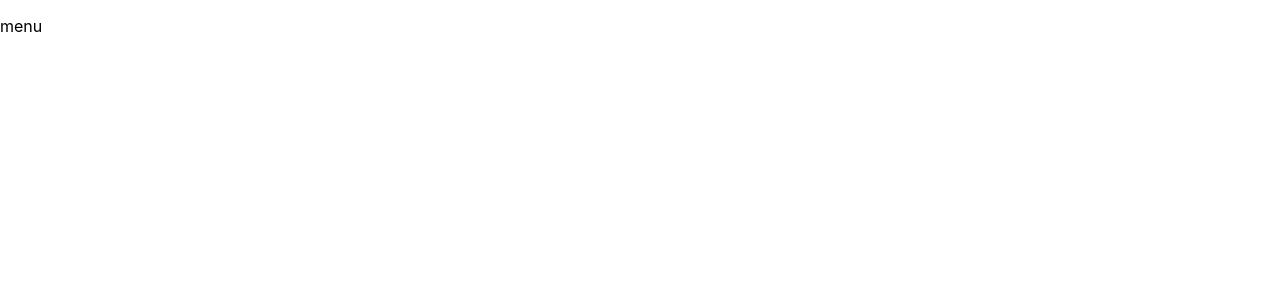
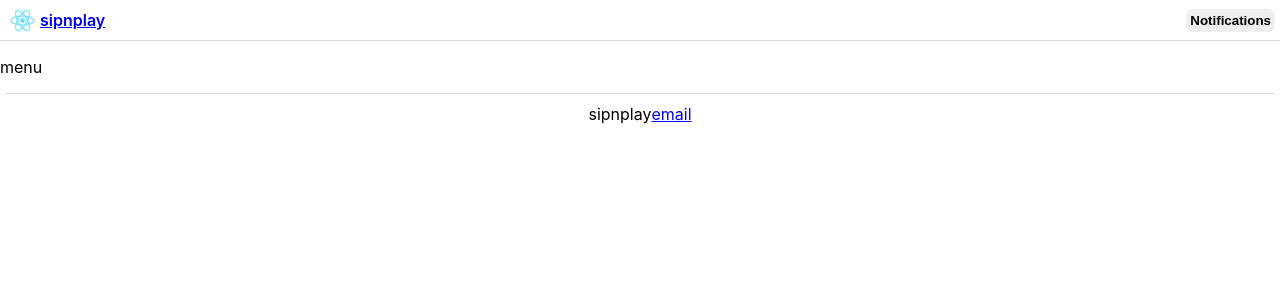
Before and after one commit to mlekhi/sipnplay, a React (Create React App) app: page /menu in a window 1280 px wide. Shown: the top 300 px of the page. Built offline with nearby package versions, Linux system fonts and the light colour scheme.

Commit message:
nav + footer css

```diff
--- a/src/App.js
+++ b/src/App.js
@@ -4,14 +4,14 @@ import Menu from "./pages/Menu/Menu.js";
 import Events from "./pages/Events/Events.js";
 import About from "./pages/About/About.js";
 import Landing from "./pages/Landing/Landing.js";
-// import Nav from "./components/Nav/Nav.js";
-// import Footer from "./components/Footer/Footer.js";
+import Nav from "./components/Nav/Nav.js";
+import Footer from "./components/Footer/Footer.js";
 
 function App() {
   return (
     <Router>
       <div className="body">
-        {/* <Nav /> */}
+        <Nav />
         <div className="viewer">
           <Routes>
             <Route path="/" element={<Landing />} />
@@ -20,7 +20,7 @@ function App() {
             <Route path="/about" element={<About />} />
           </Routes>
         </div>
-        {/* <Footer /> */}
+        <Footer />
       </div>
     </Router>
   );
--- a/src/components/Footer/Footer.js
+++ b/src/components/Footer/Footer.js
@@ -0,0 +1,13 @@
+import React from "react";
+import "./Footer.css";
+
+function Footer() {
+  return (
+    <div className="footer">
+      <p>sipnplay</p>
+      <a href="mailto:whatever">email</a>
+    </div>
+  );
+}
+
+export default Footer;
--- a/src/components/Nav/Nav.css
+++ b/src/components/Nav/Nav.css
@@ -0,0 +1,51 @@
+.menu {
+    height: 30px;
+    /* Adjust height as needed */
+    display: flex;
+    align-items: center;
+    padding: 5px;
+    border-bottom: 1px solid #dadada;
+    justify-content: space-between;
+}
+
+.menu-item {
+    width: 25px;
+    height: 25px;
+    margin: 0 5px;
+    display: inline-block;
+    text-decoration: none;
+    transition: transform 0.3s ease;
+}
+
+.menu-item:hover {
+    transform: scale(1.1);
+    /* Scale up on hover */
+}
+
+.left {
+    display: flex;
+    align-items: center;
+}
+
+.left p {
+    font-weight: 600;
+    font-size: 12pt;
+}
+
+.right {
+    display: flex;
+}
+
+.login-button {
+    color: black;
+    font-weight: 600;
+    border: none;
+    transition: transform 0.3s ease;
+    padding: 4px;
+    border-radius: 5pt;
+}
+
+.login-button a {
+    color: white;
+    font-size: 10pt;
+}
```
